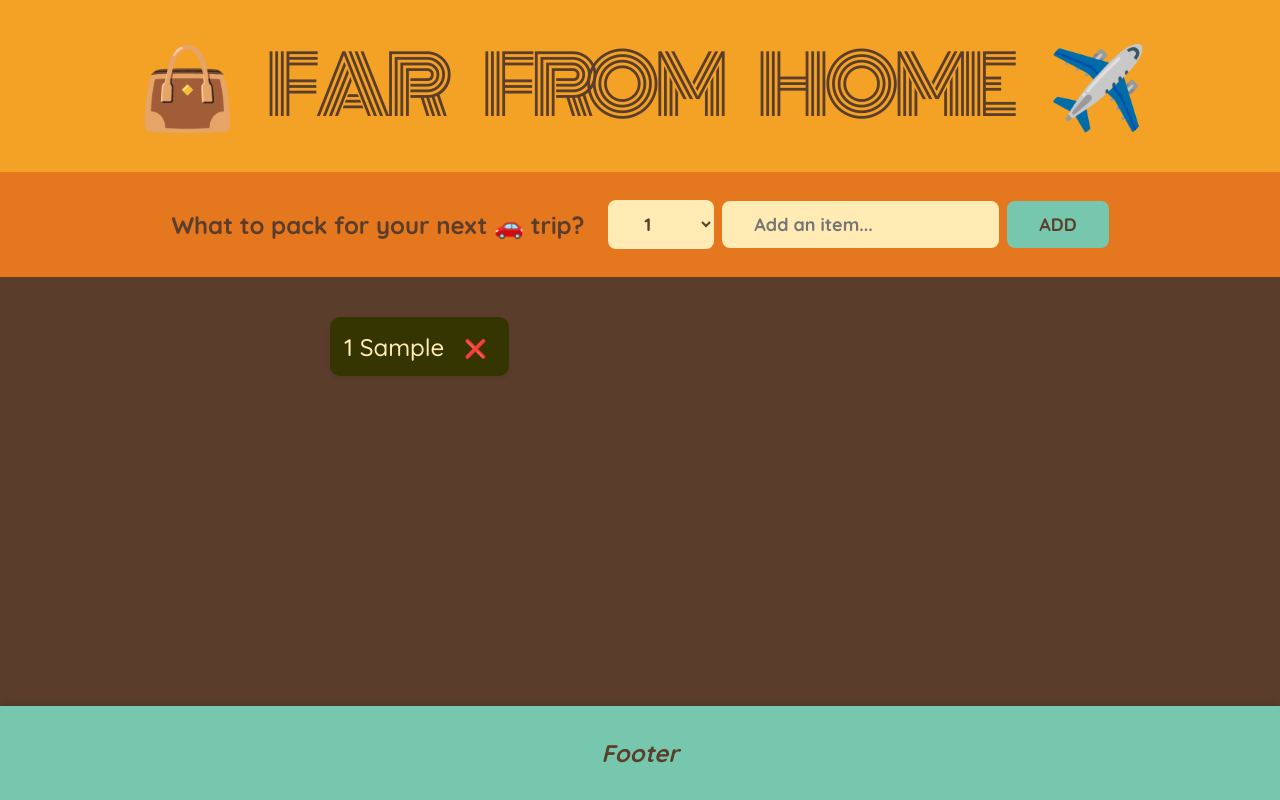
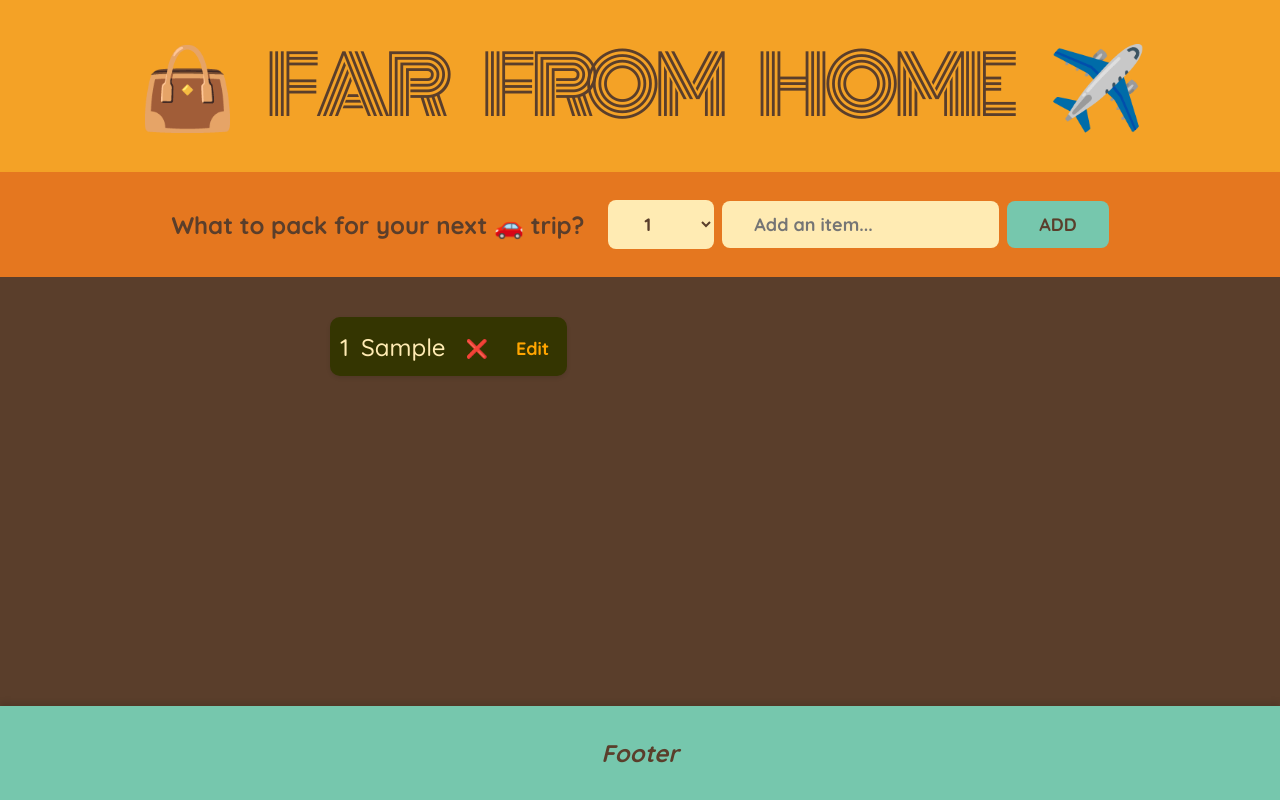
Before and after one commit to rafi4482/Far-From-Home, a React (Vite) app: page / in a window 1280 px wide. Both pictures are taken after typing "Sample" into the empty fields and a click on the button "ADD". Built offline with nearby package versions, Linux system fonts and the light colour scheme.

Commit message:
Edit option

```diff
--- a/src/App.jsx
+++ b/src/App.jsx
@@ -15,11 +15,21 @@ function App() {
     setItems((items) => items.filter((item) => item.id !== id));
   };
 
+  const handleEditItems = (id, updatedItem) => {
+    setItems((items) =>
+      items.map((item) => (item.id === id ? { ...item, ...updatedItem } : item))
+    );
+  };
+
   return (
     <div className="app">
       <Header />
       <Form onAddItems={handleAddItems} />
-      <Item items={items} onDeleteItems={handleDeleteItems} />
+      <Item
+        items={items}
+        onDeleteItems={handleDeleteItems}
+        onEditItems={handleEditItems}
+      />
       <Footer />
     </div>
   );
--- a/src/components/Item.jsx
+++ b/src/components/Item.jsx
@@ -1,11 +1,16 @@
 import Items from "./Items";
 
-const Item = ({ items, onDeleteItems }) => {
+const Item = ({ items, onDeleteItems, onEditItems }) => {
   return (
     <div className="list">
       <ul>
         {items.map((item) => (
-          <Items key={item.id} item={item} onDeleteItems={onDeleteItems} />
+          <Items
+            key={item.id}
+            item={item}
+            onDeleteItems={onDeleteItems}
+            onEditItems={onEditItems}
+          />
         ))}
       </ul>
     </div>
--- a/src/components/Items.jsx
+++ b/src/components/Items.jsx
@@ -1,14 +1,51 @@
-const Items = ({ item, onDeleteItems }) => {
+import { useState } from "react";
+
+const Items = ({ item, onDeleteItems, onEditItems }) => {
+  const [isEditing, setIsEditing] = useState(false);
+  const [newDescription, setNewDescription] = useState(item.description);
+  const [newQuantity, setNewQuantity] = useState(item.quantity);
+
+  const handleSave = () => {
+    onEditItems(item.id, {
+      description: newDescription,
+      quantity: newQuantity,
+    });
+    setIsEditing(false);
+  };
+
   return (
     <li>
-      <span
-        style={{
-          textDecoration: item.packed ? "line-through" : "none",
-        }}
-      >
-        {item.quantity} {item.description}
-      </span>
-      <button onClick={() => onDeleteItems(item.id)}>❌</button>
+      {isEditing ? (
+        <>
+          <input
+            type="text"
+            value={newDescription}
+            onChange={(event) => setNewDescription(event.target.value)}
+          />
+          <input
+            type="number"
+            value={newQuantity}
+            onChange={(event) => setNewQuantity(Number(event.target.value))}
+          />
+          <button style={{ color: "chartreuse" }} onClick={handleSave}>
+            Save
+          </button>
+        </>
+      ) : (
+        <>
+          <span>{item.quantity}</span>
+
+          <span>{item.description}</span>
+          <button onClick={() => onDeleteItems(item.id)}>❌</button>
+
+          <button
+            style={{ color: "orange" }}
+            onClick={() => setIsEditing(true)}
+          >
+            Edit
+          </button>
+        </>
+      )}
     </li>
   );
 };
--- a/src/index.css
+++ b/src/index.css
@@ -69,9 +69,7 @@ input {
   transition: background-color 0.3s, transform 0.3s;
 }
 
-button:hover,
-select:hover,
-input:hover {
+button:hover {
   background-color: #ffd7a3;
   transform: scale(1.05);
 }
```
